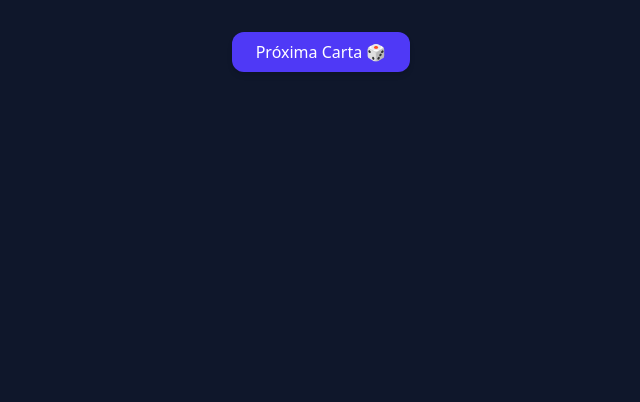
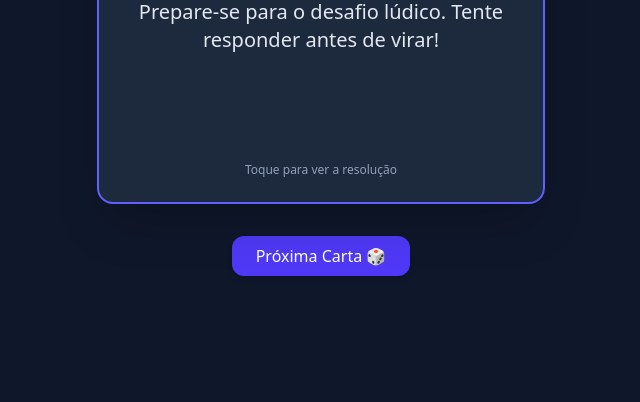
Before and after one commit to jeftedamaceno/game-matem-tica-discreta-, a plain HTML site: page index.html in a window 1280 px wide. Shown: the part 398-800 px from the top of the page, without its empty margins (319-959 px from the left). Drawn offline with nearby package versions, Linux system fonts and the light colour scheme; no server answers.

Commit message:
mudando csv

```diff
--- a/index.html
+++ b/index.html
@@ -3,7 +3,7 @@
 <head>
     <meta charset="UTF-8">
     <meta name="viewport" content="width=device-width, initial-scale=1.0">
-    <title>Pipeline do Jogo de Lógica</title>
+    <title>Pipeline do Jogo de Matemática Discreta</title>
     <script src="https://cdnjs.cloudflare.com/ajax/libs/PapaParse/5.3.2/papaparse.min.js"></script>
     <script src="https://cdn.jsdelivr.net/npm/@tailwindcss/browser@4"></script>
     <style>
@@ -68,7 +68,7 @@
 
         // Pipeline de Leitura do CSV
         function carregarDados() {
-            Papa.parse("jogo.csv", {
+            Papa.parse("respostas.csv", {
                 download: true,
                 header: true,
                 delimiter: ";",
```
